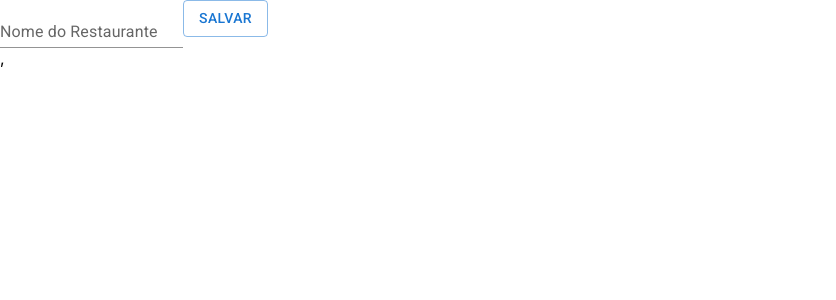
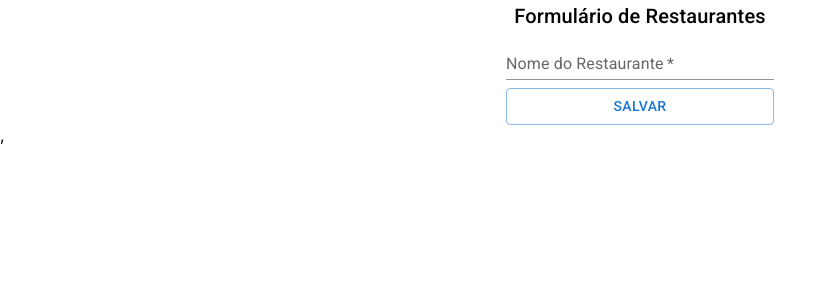
Before and after one commit to GerAlves/alfood, a React (Create React App) app: page /admin/restaurantes/novo in a window 1280 px wide. Shown: the top 300 px of the page, without its empty margins (0-836 px from the left). Built offline with nearby package versions, Linux system fonts and the light colour scheme.

Commit message:
fim da aula 3

```diff
--- a/src/App.tsx
+++ b/src/App.tsx
@@ -12,6 +12,7 @@ function App() {
       <Route path="/restaurantes" element={<VitrineRestaurantes />} />
       <Route path="/admin/restaurantes" element={<AdministracaoRestaurantes />} />
       <Route path="/admin/restaurantes/novo" element={<FormularioRestaurante />} />
+      <Route path="/admin/restaurantes/:id" element={<FormularioRestaurante />} />
     </Routes>
   );
 }
--- /dev/null
+++ b/src/http/index.ts
@@ -0,0 +1,7 @@
+import axios from "axios";
+
+const http = axios.create({
+    baseURL: 'http://localhost:8000/api/v2/'
+})
+
+export default http
--- a/src/paginas/Administracao/Restaurantes/AdministracaoRestaurantes.tsx
+++ b/src/paginas/Administracao/Restaurantes/AdministracaoRestaurantes.tsx
@@ -1,6 +1,7 @@
-import { Paper, Table, TableBody, TableCell, TableContainer, TableHead, TableRow } from "@mui/material"
-import axios from "axios"
+import { Button, Paper, Table, TableBody, TableCell, TableContainer, TableHead, TableRow } from "@mui/material"
 import { useEffect, useState } from "react"
+import { Link } from "react-router-dom"
+import http from "../../../http"
 import IRestaurante from "../../../interfaces/IRestaurante"
 
 const AdministracaoRestaurantes = () => {
@@ -8,9 +9,17 @@ const AdministracaoRestaurantes = () => {
     const [restaurantes, setRestaurantes] = useState<IRestaurante[]>([])
 
     useEffect(() => {
-        axios.get<IRestaurante[]>('http://localhost:8000/api/v2/restaurantes/')
+        http.get<IRestaurante[]>('restaurantes/')
             .then(resposta => setRestaurantes(resposta.data))
     }, [])
+
+    const excluir = (restauranteAhSerExcluido: IRestaurante) => {
+        http.delete(`restaurantes/${restauranteAhSerExcluido.id}/`)
+            .then(() => {
+                const listaRestaurante = restaurantes.filter(restaurante => restaurante.id !== restauranteAhSerExcluido.id)
+                setRestaurantes([ ...listaRestaurante ])
+            })
+    }
 
     return (
         <TableContainer component={Paper}>
@@ -20,6 +29,12 @@ const AdministracaoRestaurantes = () => {
                         <TableCell>
                             Nome
                         </TableCell>
+                        <TableCell>
+                            Editar
+                        </TableCell>
+                        <TableCell>
+                            Excluir
+                        </TableCell>
                     </TableRow>
                 </TableHead>
                 <TableBody>
@@ -27,8 +42,15 @@ const AdministracaoRestaurantes = () => {
                         <TableCell>
                             {restaurante.nome}
                         </TableCell>
+                        <TableCell>
+                            [ <Link to={`/admin/restaurantes/${restaurante.id}`}>editar</Link> ]
+                        </TableCell>
+                        <TableCell>
+                            <Button variant="outlined" color="error" onClick={() => excluir(restaurante)}>
+                                Excluir
+                            </Button>
+                        </TableCell>
                     </TableRow>)}
-
                 </TableBody>
             </Table>
         </TableContainer>
--- a/src/paginas/Administracao/Restaurantes/FormularioRestaurante.tsx
+++ b/src/paginas/Administracao/Restaurantes/FormularioRestaurante.tsx
@@ -1,13 +1,34 @@
-import { Button, TextField } from "@mui/material"
-import axios from "axios"
-import { useState } from "react"
+import { Box, Button, TextField, Typography } from "@mui/material"
+import { useEffect, useState } from "react"
+import { useParams } from "react-router-dom"
+import http from "../../../http"
+import IRestaurante from "../../../interfaces/IRestaurante"
+
 const FormularioRestaurante = () => {
+
+    const parametros = useParams()
+
+    useEffect(() => {
+        if (parametros.id) {
+            http.get<IRestaurante>(`restaurantes/${parametros.id}/`)
+                .then(resposta => setNomeRestaurante(resposta.data.nome))
+        }
+    }, [parametros])
 
     const [nomeRestaurante, setNomeRestaurante] = useState('')
 
     const aoSubmeterForm = (evento: React.FormEvent<HTMLFormElement>) => {
         evento.preventDefault()
-        axios.post('http://localhost:8000/api/v2/restaurantes/', {
+
+        if (parametros.id) {
+            http.put(`restaurantes/${parametros.id}/`, {
+                nome: nomeRestaurante
+            })
+                .then(() => {
+                    alert("Restaurante atualizado com sucesso!")
+                })
+        } else {
+            http.post('restaurantes/', {
                 nome: nomeRestaurante
             })
                 .then(() => {
@@ -15,13 +36,24 @@ const FormularioRestaurante = () => {
                 })
         }
 
-    return (<form onSubmit={aoSubmeterForm}>
-        <TextField value={nomeRestaurante}
+    }
+
+    return (
+        <Box sx={{ display: 'flex', flexDirection:"column", alignItems:"center" }}>
+            <Typography component="h1" variant="h6">Formulário de Restaurantes</Typography>
+            <Box component="form" onSubmit={aoSubmeterForm}>
+                <TextField
+                    value={nomeRestaurante}
                     onChange={evento => setNomeRestaurante(evento.target.value)}
                     label="Nome do Restaurante"
-            variant="standard" />
-        <Button type="submit" variant="outlined">Salvar</Button>
-    </form>)
+                    variant="standard"
+                    fullWidth
+                    required
+                />
+                <Button sx={{ marginTop: 1 }} type="submit" fullWidth variant="outlined">Salvar</Button>
+            </Box>
+        </Box>
+    )
 }
 
 export default FormularioRestaurante
```
Lines whose indentation alone changed are shown as unchanged.
